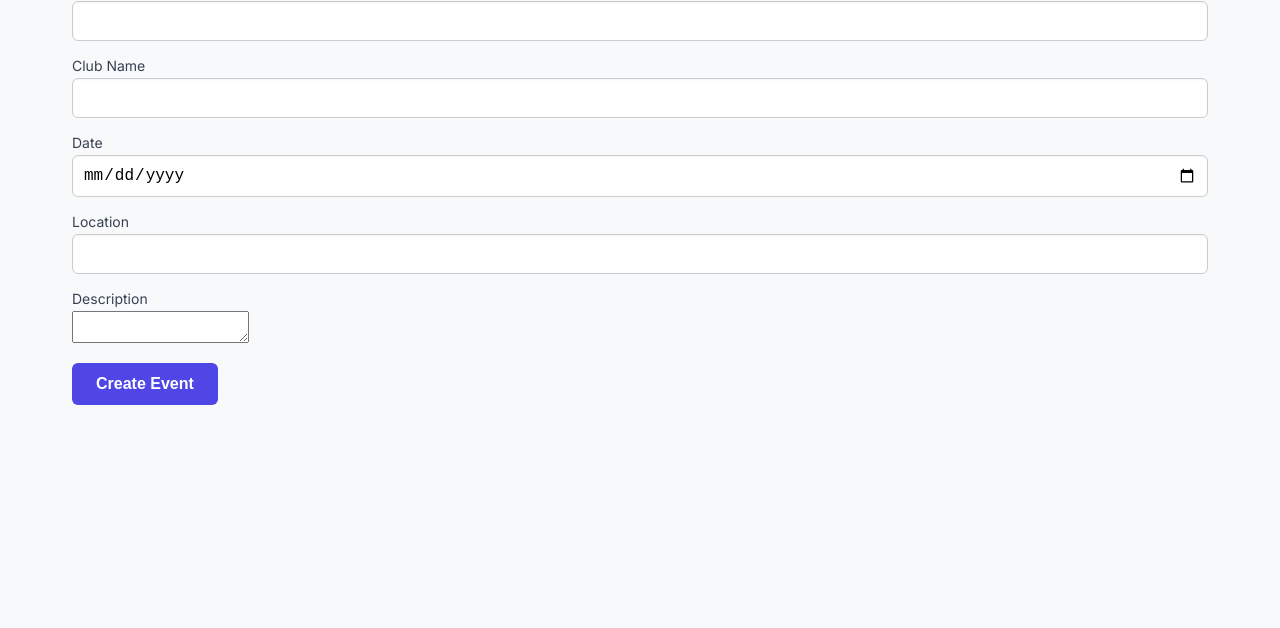
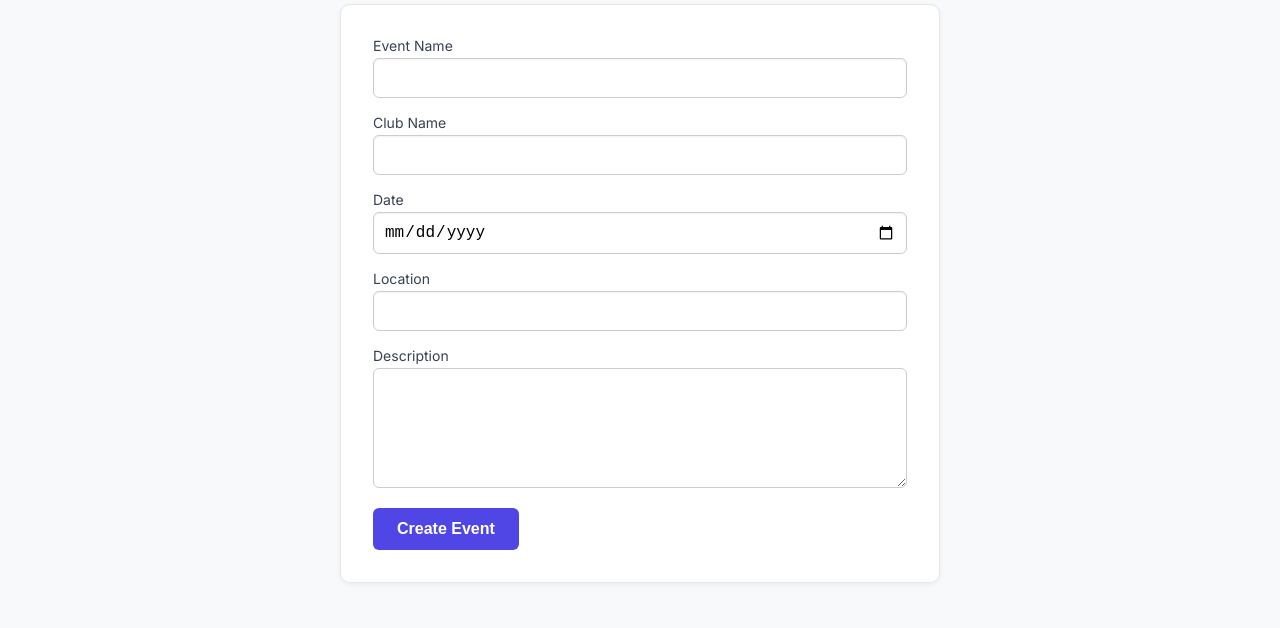
Before and after one commit to banjworst/HUBCONNECT, a website: page create_event.html in a window 1280 px wide. Shown: the part 172-800 px from the top of the page. Drawn offline with Linux system fonts and the light colour scheme.

Commit message:
Updated style.css for event creation feature, not fully integrated.

```diff
--- a/style.css
+++ b/style.css
@@ -554,3 +554,32 @@ main.container {
     grid-template-columns: 1fr;
   }
 }
+
+
+/* --- EVENT CREATION FORM --- */
+
+.page-title {
+  font-size: 32px;
+  font-weight: 700;
+  margin-bottom: 24px;
+}
+
+.event-form {
+  background-color: white;
+  padding: 32px;
+  border-radius: 10px;
+  border: 1px solid #e5e7eb;
+  box-shadow: 0 2px 6px rgba(0,0,0,0.05);
+  max-width: 600px;
+  margin: 0 auto;
+}
+
+.event-form textarea {
+  width: 100%;
+  height: 120px;
+  padding: 10px;
+  font-size: 16px;
+  border: 1px solid #ccc;
+  border-radius: 6px;
+  resize: vertical;
+}
```
